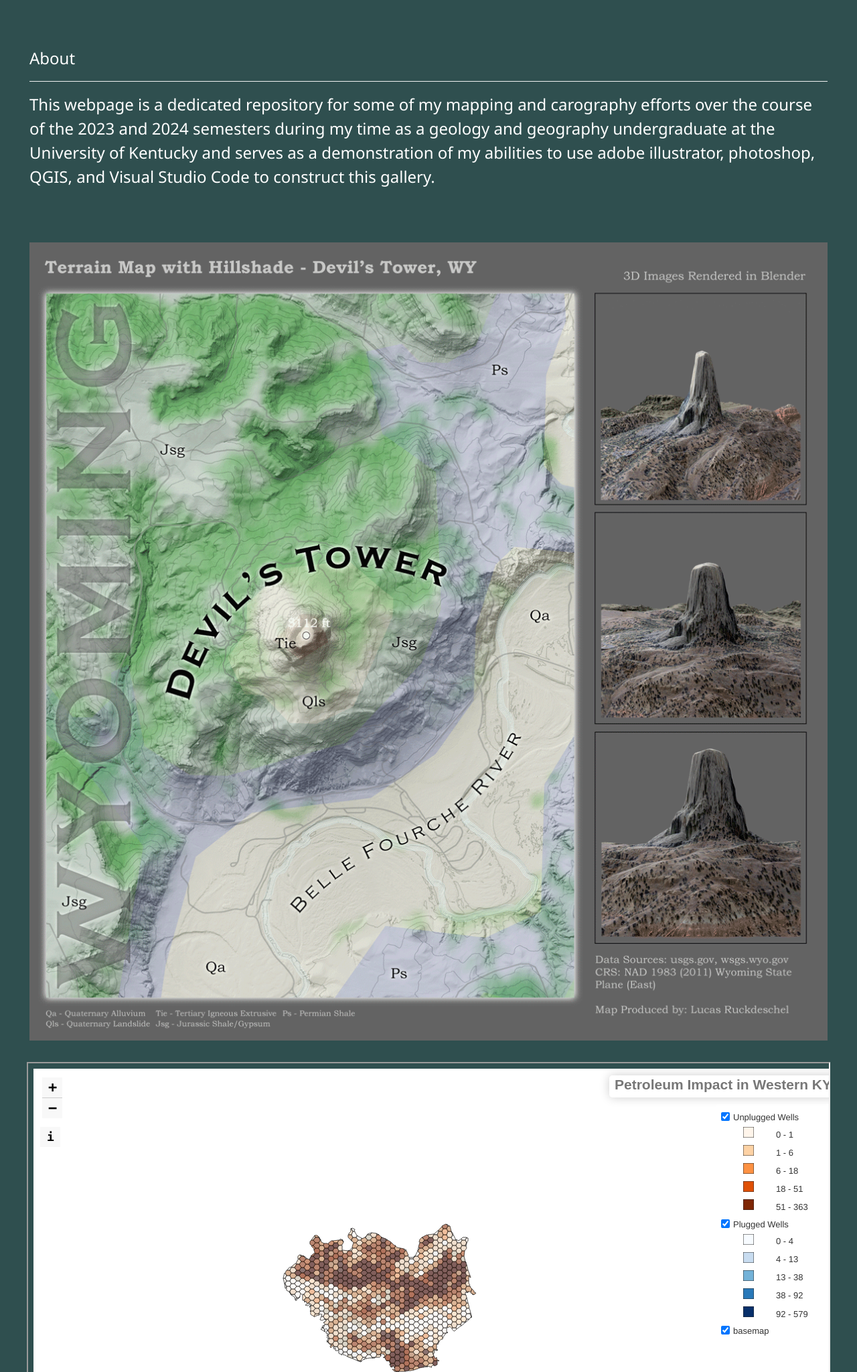
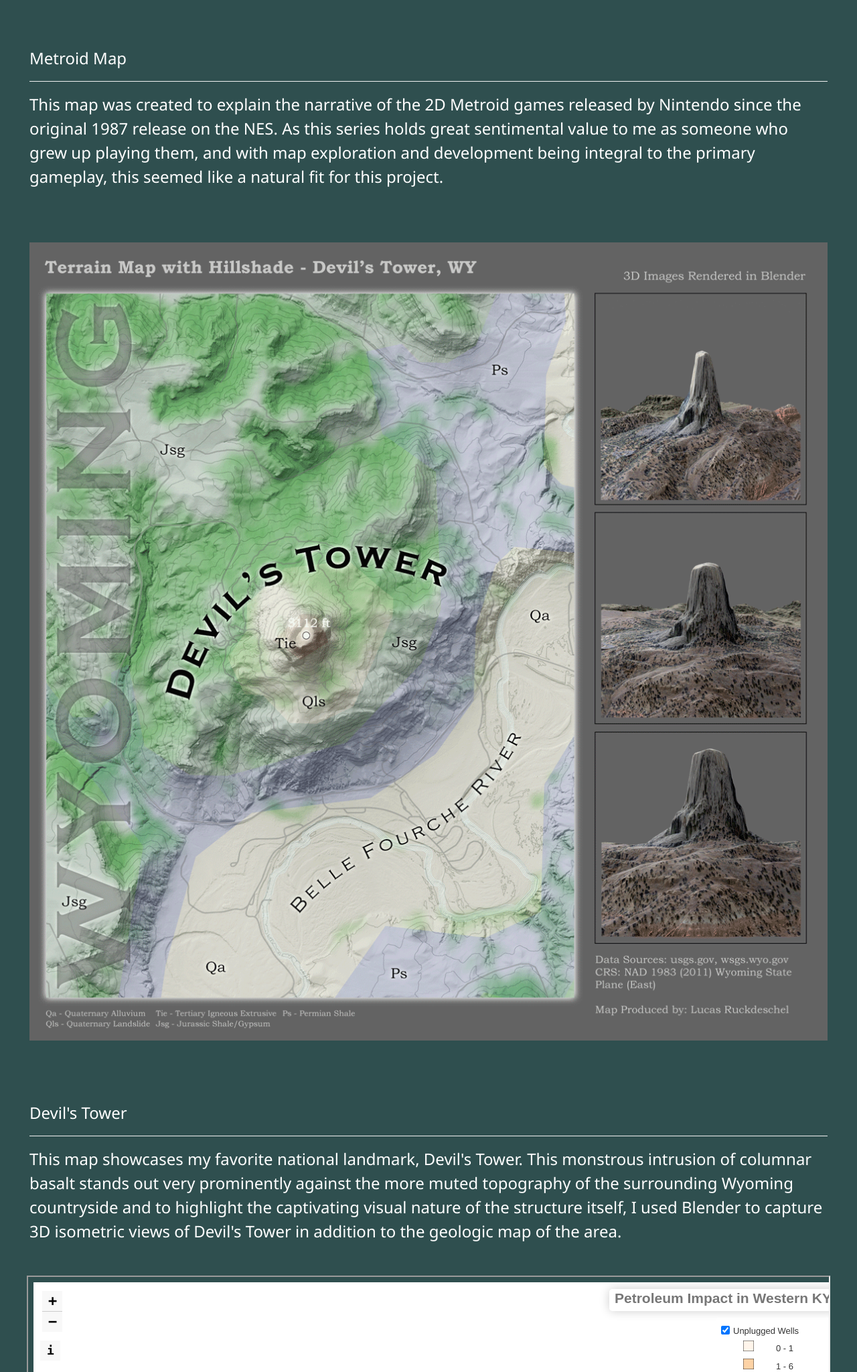
Before and after one commit to LucasRuckdeschel/LucasRuckdeschel.github.io, a plain HTML site: page index.html in a window 1280 px wide. Shown: the part 2080-4129 px from the top of the page at 67% size. Drawn offline with Linux system fonts and the light colour scheme; a web font is replaced by a local one.

Commit message:
Map descriptions

```diff
--- a/index.html
+++ b/index.html
@@ -67,12 +67,11 @@
 </div>
 
 <div class="w3-container w3-padding-32" id="about">
-  <h3 class="w3-border-bottom w3-border-light-grey w3-padding-16 w3-text-white">About</h3>
-  <p><h3 class="w3-text-white">This webpage is a dedicated repository for some of my mapping
-    and carography efforts over the course of the 2023 and 2024 semesters during my time as a
-    geology and geography undergraduate at the University of Kentucky and serves as a
-    demonstration of my abilities to use adobe illustrator, photoshop, QGIS, and Visual Studio
-    Code to construct this gallery.</h3>
+  <h3 class="w3-border-bottom w3-border-light-grey w3-padding-16 w3-text-white">Metroid Map</h3>
+  <p><h3 class="w3-text-white">This map was created to explain the narrative of the 2D Metroid games released by
+    Nintendo since the original 1987 release on the NES. As this series holds great sentimental value to me as someone
+    who grew up playing them, and with map exploration and development being integral to the primary gameplay, this
+    seemed like a natural fit for this project.</h3>
   </p>
 </div>
 
@@ -80,10 +79,30 @@
   <img src="images/DT_Layout_Illustrator.png" class="w3-image" style="width:100%">
 </div>
 
+<div class="w3-container w3-padding-32" id="about">
+  <h3 class="w3-border-bottom w3-border-light-grey w3-padding-16 w3-text-white">Devil's Tower</h3>
+  <p><h3 class="w3-text-white">This map showcases my favorite national landmark, Devil's Tower. This monstrous intrusion
+    of columnar basalt stands out very prominently against the more muted topography of the surrounding Wyoming
+    countryside and to highlight the captivating visual nature of the structure itself, I used Blender to capture
+    3D isometric views of Devil's Tower in addition to the geologic map of the area.
+  </h3>
+  </p>
+</div>
+
 <div class="w3-center">
   <iframe src="WebMap/WebMap/index.html"
   class="w3-image w3-center" style="width:1200px;height:850px">
   </iframe>
+</div>
+
+<div class="w3-container w3-padding-32" id="about">
+  <h3 class="w3-border-bottom w3-border-light-grey w3-padding-16 w3-text-white">Web Map</h3>
+  <p><h3 class="w3-text-white">This map provides a setting for petroleum reclamation in the Western KY
+    Coalfield region of the state, to which I call home. The orange layer highlights the unplugged wells across
+    regions within the hexbins and the blue layer shows the plugged wells. Areas with a large number of unplugged
+    petroleum wells could prove potentially hazardous to the environment and people within those regions.
+  </h3>
+  </p>
 </div>
 
   <!-- Contact Section -->
```
